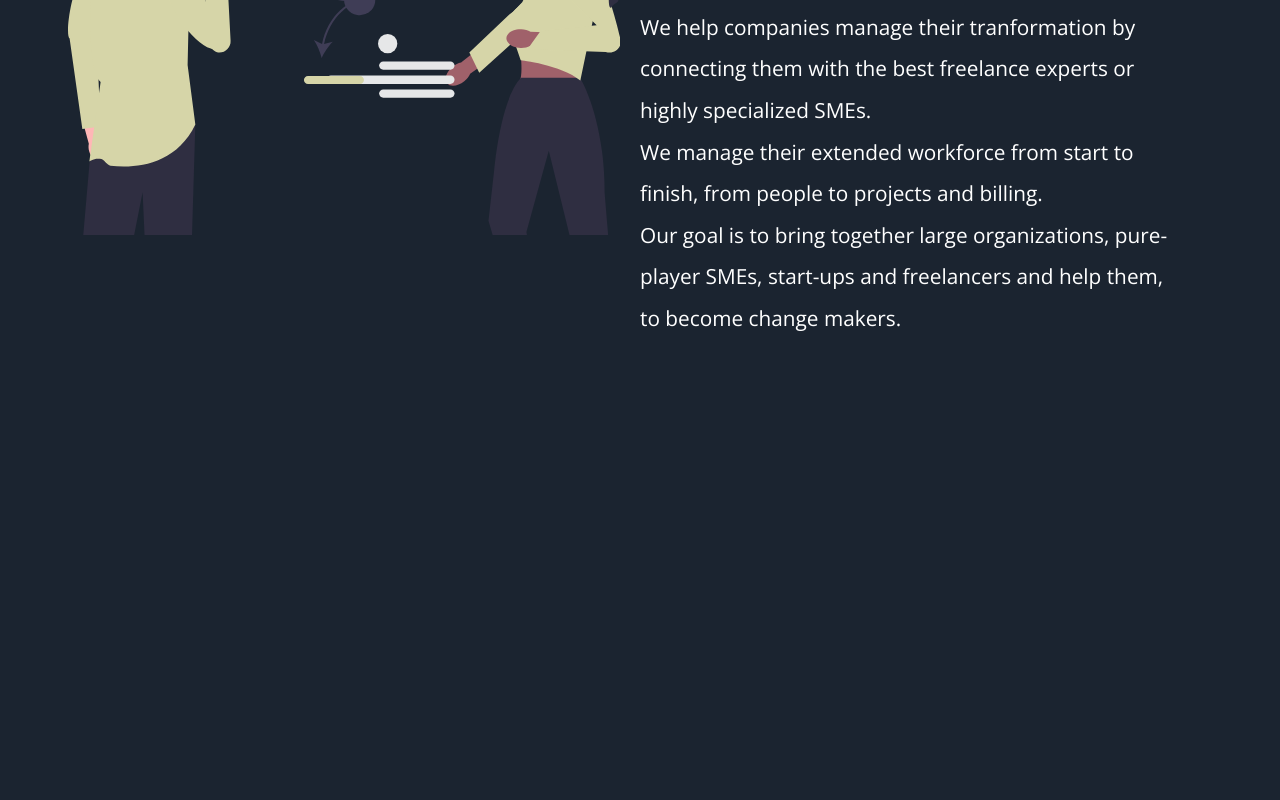
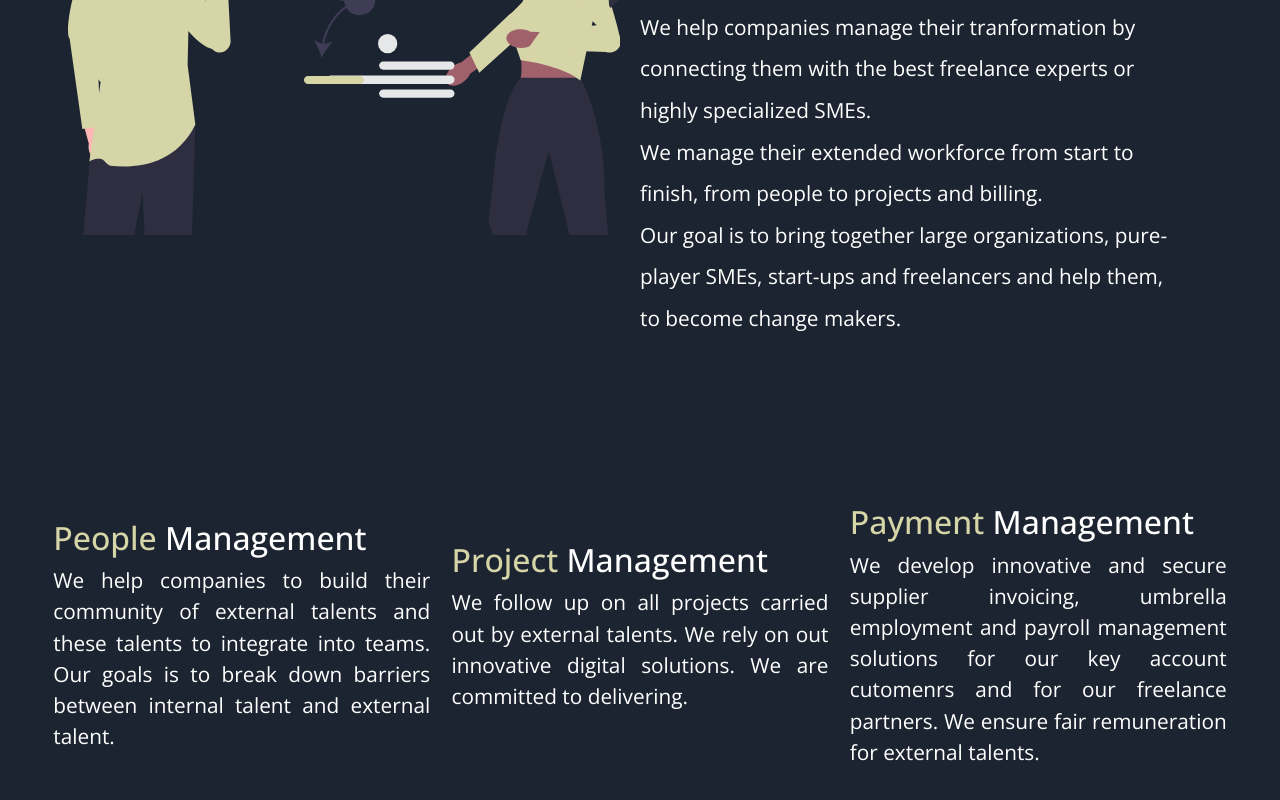
Before and after one commit to hnsnl15/headhunting_site_AHM, a React (Vite) app: page / in a window 1280 px wide. Shown: the part 1098-1898 px from the top of the page. Before the commit the page ends 1502 px from the top, so only its background shows below. Built offline with nearby package versions, Linux system fonts and the light colour scheme.

Commit message:
Added next section for the front page.

```diff
--- a/css/settings.css
+++ b/css/settings.css
@@ -1,20 +1,15 @@
 @import url("https://fonts.googleapis.com/css2?family=Comfortaa:wght@300;400;500;600;700&family=Homemade+Apple&family=Open+Sans:ital,wght@0,300;0,400;0,500;0,600;0,700;0,800;1,300;1,400;1,500;1,600;1,700;1,800&display=swap");
 * {
   margin: 0;
-  -webkit-box-sizing: border-box;
-          box-sizing: border-box;
+  box-sizing: border-box;
   padding: 0;
 }
 
 .settings {
   width: 100vw;
   min-height: 80vh;
-  display: -webkit-box;
-  display: -ms-flexbox;
   display: flex;
-  -webkit-box-pack: center;
-      -ms-flex-pack: center;
-          justify-content: center;
+  justify-content: center;
 }
 
 .settings .container {
@@ -28,26 +23,15 @@
 }
 
 .settings .container .settings-header div.name {
-  display: -webkit-box;
-  display: -ms-flexbox;
   display: flex;
-  -webkit-box-orient: vertical;
-  -webkit-box-direction: normal;
-      -ms-flex-direction: column;
-          flex-direction: column;
-  -webkit-box-pack: center;
-      -ms-flex-pack: center;
-          justify-content: center;
+  flex-direction: column;
+  justify-content: center;
   gap: 5px;
 }
 
 .settings .container .settings-header div.name div {
-  display: -webkit-box;
-  display: -ms-flexbox;
   display: flex;
-  -webkit-box-pack: justify;
-      -ms-flex-pack: justify;
-          justify-content: space-between;
+  justify-content: space-between;
 }
 
 .settings .container .settings-header div.name div label {
--- a/css/style.css
+++ b/css/style.css
@@ -164,3 +164,36 @@ body {
   font-size: 1.3rem;
   max-width: 90%;
 }
+
+.mission-cards {
+  display: flex;
+  min-width: 100vw;
+  min-height: 60vh;
+  justify-content: space-evenly;
+  padding: 1rem 2rem;
+}
+
+.mission-cards div {
+  width: max-content;
+  max-width: 31%;
+  display: grid;
+  place-content: center;
+  position: relative;
+}
+
+.mission-cards div h2 {
+  font-size: 2rem;
+}
+
+.mission-cards div p {
+  font-size: 1.3rem;
+  text-align: justify;
+}
+
+.mission-cards div span {
+  color: #D6D5A8;
+}
+
+.mission-cards .div-mission-2 {
+  transform: translateY(-9px);
+}
--- a/src/components/Front Page/Mission.jsx
+++ b/src/components/Front Page/Mission.jsx
@@ -3,6 +3,7 @@ import SolutionSvg from '../imgrsr/SolutionSvg';
 
 function Mission() {
   return (
+    <>
     <section className='our-mission'>
         <figure className='our-mission-figure-1'>
             <SolutionSvg/>
@@ -16,7 +17,28 @@ function Mission() {
                 Our goal is to bring together large organizations, pure-player SMEs, start-ups and freelancers and help them, to become change makers.
             </p>
         </section>
+
     </section>
+
+      <section className='mission-cards'>
+
+        <div className='div-mission-1'>
+          <h2><span>People</span> Management</h2>
+            <p>We help companies to build their community of external talents and these talents to integrate into teams. Our goals is to break down barriers between internal talent and external talent.</p>
+        </div>
+
+        <div className='div-mission-2'>
+          <h2><span>Project</span> Management</h2>
+          <p>We follow up on all projects carried out by external talents. We rely on out innovative digital solutions. We are committed to delivering.</p>
+        </div>
+
+        <div className='div-mission-3'>
+          <h2><span>Payment</span> Management</h2>
+          <p>We develop innovative and secure supplier invoicing, umbrella employment and payroll management solutions for our key account cutomenrs and for our freelance partners. We ensure fair remuneration for external talents.</p>
+        </div>
+
+      </section>
+    </>
   )
 }
 
--- a/style.scss
+++ b/style.scss
@@ -161,4 +161,35 @@ body {
             max-width: 90%;
         }
     }
+
 }
+.mission-cards {
+    display: flex;
+    min-width: 100vw;
+    min-height: 60vh;
+    justify-content: space-evenly;
+    padding: 1rem 2rem;
+
+    div {
+        width: max-content;
+        max-width: 31%;
+        display: grid;
+        place-content: center;
+        position: relative;
+
+        h2 {
+            font-size: 2rem;
+        }
+        p {
+            font-size: 1.3rem;
+            text-align: justify;
+        }
+        span {
+            color: $secondary-color;
+        }
+    }
+
+    .div-mission-2 {
+        transform: translateY(-9px);
+    }
+}
```
